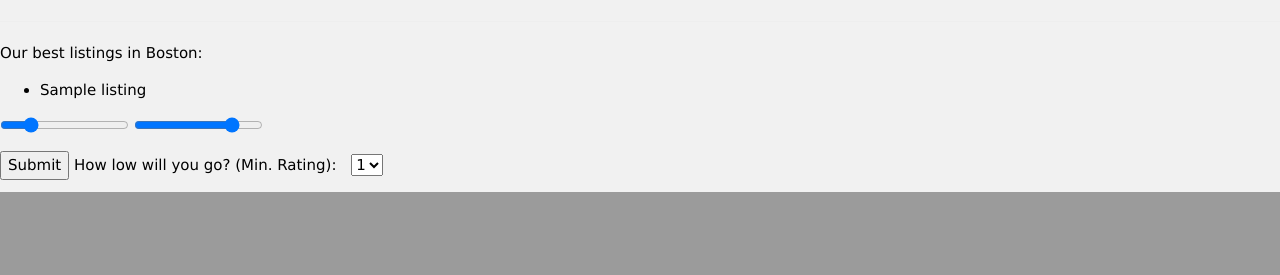
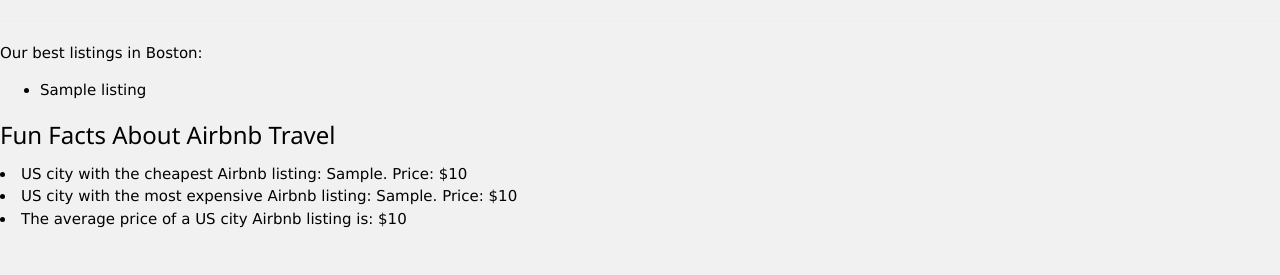
Before and after one commit to erikahairston/dbproject2017, a Django app: template djangoProj/mysite/polls/templates/polls/index.html in a window 1280 px wide. Shown: the part 4270-4545 px from the top of the page. Before the commit the page ends 4462 px from the top, so only its background shows below. Run offline with Django 3.2, Linux system fonts and the light colour scheme; tables that the repository leaves empty hold one stand-in row (values such as "Sample post"); the template is opened without the code that fills it: values that come from a table or form of the project are taken from there, most other values are stand-ins (such as "Sample title", 1, 10 or a date in 2020).

Commit message:
fun facts added

```diff
--- a/djangoProj/mysite/polls/templates/polls/index.html
+++ b/djangoProj/mysite/polls/templates/polls/index.html
@@ -265,10 +265,6 @@
   <p>Powered by <a href="https://www.w3schools.com/w3css/default.asp" target="_blank" class="w3-hover-text-green">w3.css</a></p>
 </footer>
 
-</body>
-</html>
-
-
 
 
 
@@ -288,53 +284,17 @@
   {% endif %}
 </body>
 
+<h3> Fun Facts About Airbnb Travel</h3>
+<li> US city with the cheapest Airbnb listing: {{cheapest_airbnb.city}}.  Price: ${{cheapest_airbnb.price}} </li>
+<li> US city with the most expensive Airbnb listing: {{expensive_airbnb.city}}.  Price: ${{expensive_airbnb.price}} </li>
+<li> The average price of a US city Airbnb listing is: ${{average_price}} </li>
 
 
-<script>
-function updatePriceLabels() {
-  //avoids slider overlap
-  var sliders = document.querySelectorAll(".price-slider input");
-  var val1 = parseInt(sliders[0].value);
-  var val2 = parseInt(sliders[1].value);
-  if (val1 >= val2) {
-    sliders[0].value = val2 - 3;
-    return;
-  }
-  if (val2 <= val1) {
-    sliders[1].value = val1 + 3;
-    return;
-   }
-  //adds color when a range is selected
-  if (val1 > 0 || val2 < 99) {
-    sliders[0].style.background = sliders[1].style.background = "-webkit-gradient(linear, 0 0,100% 0, color-stop(0, white), color-stop(" + (val1 / 100) + ", white),color-stop(" + (val1 / 100) + ", #f0f0f0), color-stop(" + (val2 / 100) + ", #f0f0f0), color-stop(" + (val2 / 100) + ", white))";
-  }
-    else {
-      sliders[0].style.background = sliders[1].style.background = '';
-    }
-  }
-</script>
-
-
-<div class="price-slider">
-  <input type="range" name="price-min" id="price-min" value="200" min="0" max="1000" oninput="updatePriceLabels()">
-  <input type="range" name="price-max" id="price-max" value="800" min="0" max="1000" oninput="updatePriceLabels()">
+<br>
+<br>
 
 </div>
 
-  <input type="submit" data-inline="true" value="Submit">
-</div>
 
-
-<div class="rating_label">
-<p>How low will you go? (Min. Rating): </p>
-</div>
-<div class="rating_dropdown">
-  <select name="Min_Rating">
-    <!-- for city in yelp_city_list  -->
-    <option value="1"><!-- AribnbListing.rating1-->1</option>
-    <option value="2">2</option>
-    <option value="3">3</option>
-    <option value="4">4</option>
-    <!--{ endfor } -->
-  </select>
-</div>
+</body>
+</html>
```
Also changed, not shown: djangoProj/mysite/polls/views.py (+14 -1 lines).
